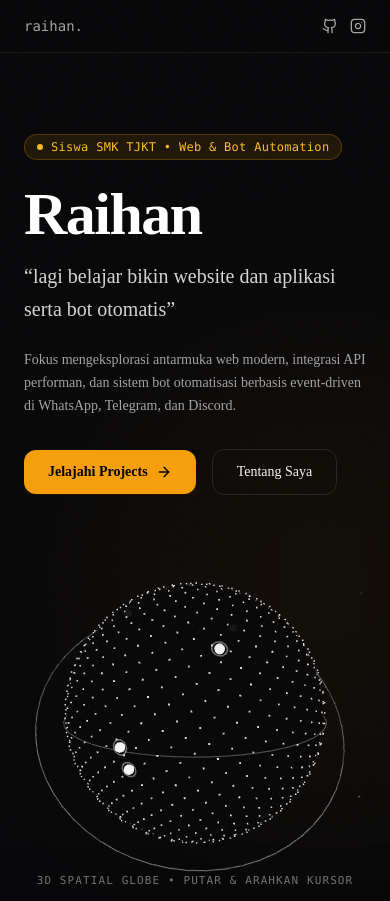
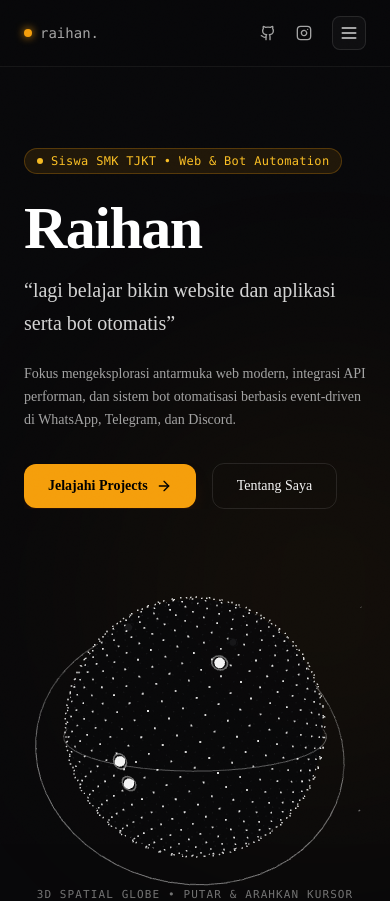
Before and after one commit to HannStillHere/portfolio-raihan, a Next.js app: page / in a window 390 px wide. Shown: the top 901 px of the page. Built offline with nearby package versions, Linux system fonts and the light colour scheme.

Commit message:
feat: mobile hamburger drawer menu with active route indicator

```diff
--- a/components/layout/Navbar.tsx
+++ b/components/layout/Navbar.tsx
@@ -1,8 +1,10 @@
 "use client";
 
+import { useState } from "react";
 import Link from "next/link";
 import { usePathname } from "next/navigation";
-import { Instagram, Github } from "lucide-react";
+import { Instagram, Github, Menu, X, ArrowUpRight } from "lucide-react";
+import { motion, AnimatePresence } from "framer-motion";
 
 const NAV_LINKS = [
   { label: "Home", href: "/" },
@@ -13,40 +15,53 @@ const NAV_LINKS = [
 
 export function Navbar() {
   const pathname = usePathname();
+  const [isOpen, setIsOpen] = useState(false);
 
   return (
-    <header className="sticky top-0 z-50 border-b border-white/[0.06] bg-[#08080A]/95 backdrop-blur-sm">
+    <header className="sticky top-0 z-50 border-b border-white/[0.06] bg-[#08080A]/95 backdrop-blur-md">
       <div className="max-w-6xl mx-auto px-6 py-4 flex items-center justify-between">
-        <Link href="/" className="text-sm font-mono text-neutral-400 hover:text-amber-500 transition-colors">
-          raihan.
+        {/* Brand */}
+        <Link
+          href="/"
+          onClick={() => setIsOpen(false)}
+          className="text-sm font-mono text-neutral-400 hover:text-amber-500 transition-colors flex items-center gap-2"
+        >
+          <span className="w-2 h-2 rounded-full bg-amber-500 shadow-[0_0_8px_#f59e0b]" />
+          <span>raihan.</span>
         </Link>
 
+        {/* Desktop Navigation */}
         <nav className="hidden md:flex items-center gap-8">
           {NAV_LINKS.map((link) => {
-            const isActive = pathname === link.href || (link.href !== "/" && pathname.startsWith(link.href));
+            const isActive =
+              pathname === link.href || (link.href !== "/" && pathname.startsWith(link.href));
             return (
               <Link
                 key={link.href}
                 href={link.href}
-                className={`text-sm transition-colors relative group ${
-                  isActive ? "text-amber-500" : "text-neutral-400 hover:text-white"
+                className={`text-sm transition-colors relative group py-1 ${
+                  isActive ? "text-amber-500 font-medium" : "text-neutral-400 hover:text-white"
                 }`}
               >
                 {link.label}
-                <span className={`absolute -bottom-1 left-0 h-px bg-amber-500 transition-all duration-300 ${
-                  isActive ? "w-full" : "w-0 group-hover:w-full"
-                }`} />
+                <span
+                  className={`absolute -bottom-1 left-0 h-px bg-amber-500 transition-all duration-300 ${
+                    isActive ? "w-full" : "w-0 group-hover:w-full"
+                  }`}
+                />
               </Link>
             );
           })}
         </nav>
 
+        {/* Right Controls: Desktop Socials + Mobile Hamburger */}
         <div className="flex items-center gap-3">
           <Link
             href="https://github.com/HannStillHere"
             target="_blank"
             rel="noopener noreferrer"
-            className="text-neutral-400 hover:text-white transition-colors"
+            className="text-neutral-400 hover:text-white transition-colors p-1"
+            aria-label="GitHub Raihan"
           >
             <Github className="w-4 h-4" />
           </Link>
@@ -54,12 +69,65 @@ export function Navbar() {
             href="https://instagram.com/_raihan.ajaa"
             target="_blank"
             rel="noopener noreferrer"
-            className="text-neutral-400 hover:text-white transition-colors"
+            className="text-neutral-400 hover:text-white transition-colors p-1"
+            aria-label="Instagram Raihan"
           >
             <Instagram className="w-4 h-4" />
           </Link>
+
+          {/* Mobile Hamburger Toggle Button */}
+          <button
+            onClick={() => setIsOpen(!isOpen)}
+            className="md:hidden p-1.5 ml-1 text-neutral-300 hover:text-white focus:outline-none rounded-lg border border-white/10 bg-white/[0.03] transition-colors"
+            aria-label="Toggle menu navigasi"
+            aria-expanded={isOpen}
+          >
+            {isOpen ? <X className="w-5 h-5 text-amber-500" /> : <Menu className="w-5 h-5" />}
+          </button>
         </div>
       </div>
+
+      {/* Mobile Drawer Menu */}
+      <AnimatePresence>
+        {isOpen && (
+          <motion.div
+            initial={{ opacity: 0, height: 0 }}
+            animate={{ opacity: 1, height: "auto" }}
+            exit={{ opacity: 0, height: 0 }}
+            transition={{ duration: 0.25, ease: "easeInOut" }}
+            className="md:hidden border-t border-white/[0.06] bg-[#08080A]/98 backdrop-blur-xl overflow-hidden"
+          >
+            <div className="px-6 py-6 space-y-2">
+              {NAV_LINKS.map((link) => {
+                const isActive =
+                  pathname === link.href || (link.href !== "/" && pathname.startsWith(link.href));
+                return (
+                  <Link
+                    key={link.href}
+                    href={link.href}
+                    onClick={() => setIsOpen(false)}
+                    className={`flex items-center justify-between px-4 py-3 rounded-xl text-base transition-colors ${
+                      isActive
+                        ? "bg-amber-500/10 border border-amber-500/30 text-amber-400 font-semibold"
+                        : "text-neutral-300 hover:text-white hover:bg-white/[0.04]"
+                    }`}
+                  >
+                    <span>{link.label}</span>
+                    {isActive && (
+                      <span className="w-1.5 h-1.5 rounded-full bg-amber-400 shadow-[0_0_6px_#f59e0b]" />
+                    )}
+                  </Link>
+                );
+              })}
+
+              <div className="pt-4 mt-3 border-t border-white/[0.06] flex items-center justify-between text-xs font-mono text-neutral-500 px-2">
+                <span>Raihan Portfolio</span>
+                <span className="text-amber-500">raihanaja.my.id</span>
+              </div>
+            </div>
+          </motion.div>
+        )}
+      </AnimatePresence>
     </header>
   );
 }
```
